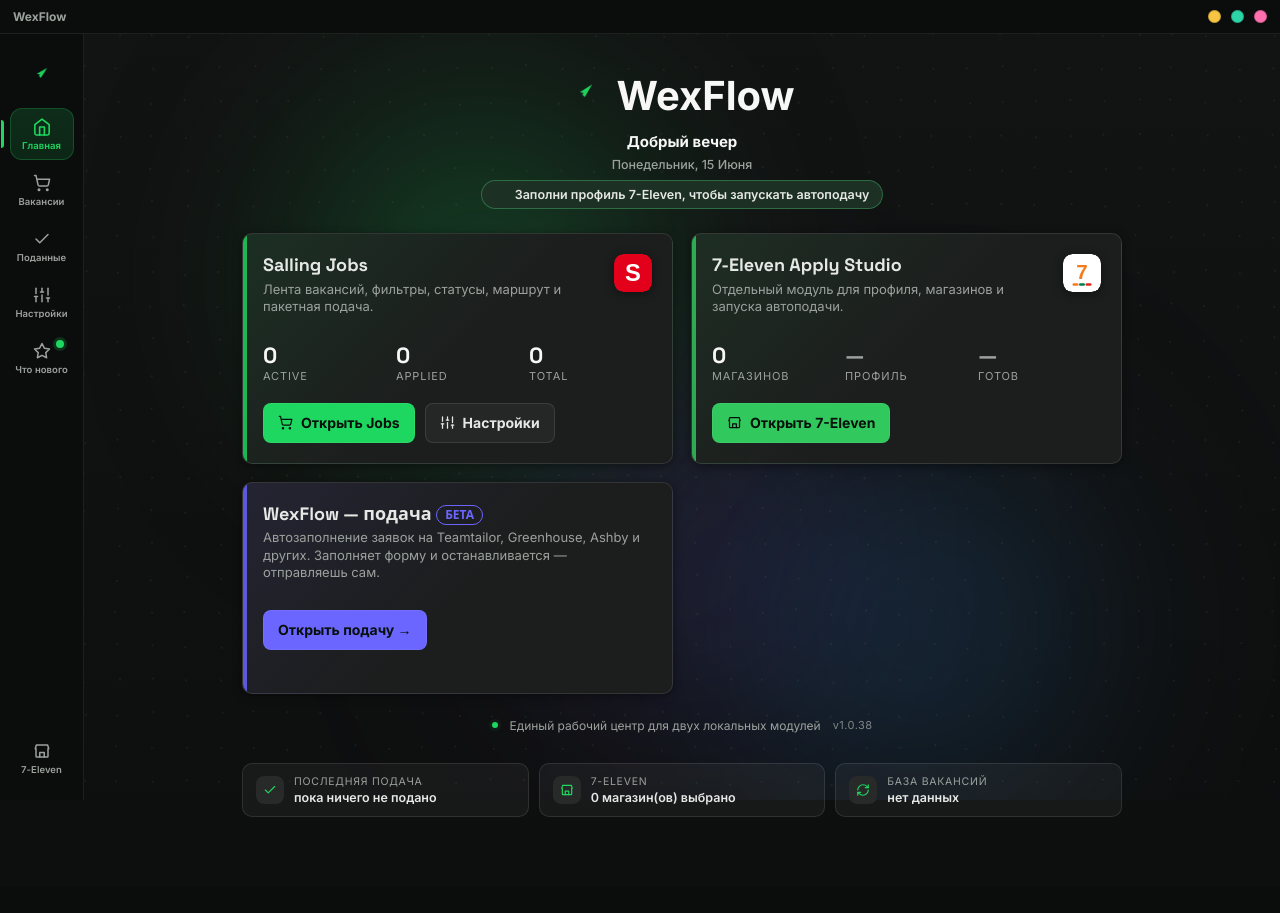
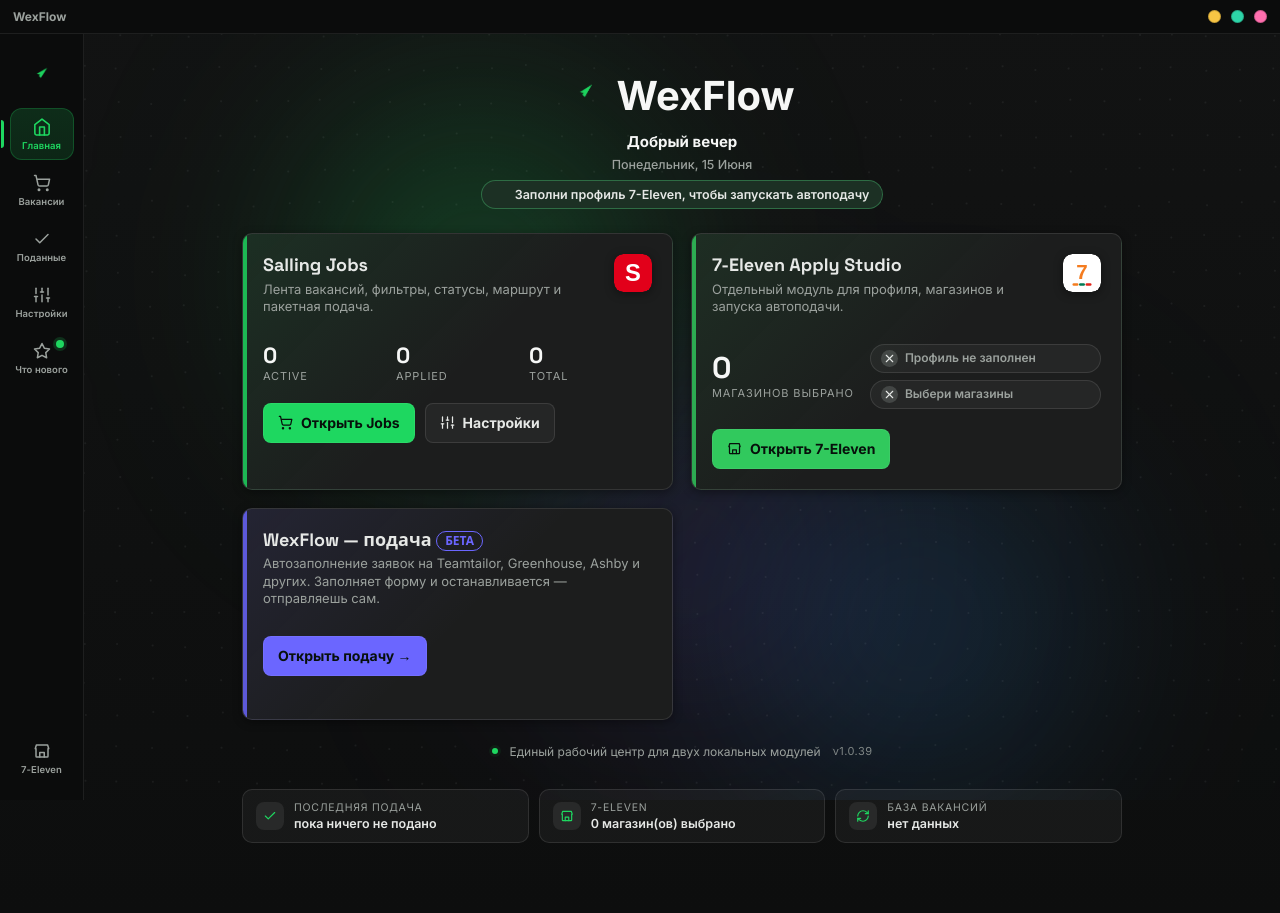
Before and after one commit to wexwxee/wexflow, a FastAPI app: page /hub in a window 1280 px wide. Before the commit the page ends 817 px from the top, so only its background shows below. Run offline with FastAPI, Linux system fonts and the light colour scheme; data that the repository does not hold is empty.

Commit message:
@ release: 1.0.39 — 7-Eleven мультифильтры, история отправок, стоп-кнопка
- карточка 7-Eleven на главной: число магазинов + статусы вместо галочек
- changelog 1.0.39

Co-Authored-By: Claude Opus 4.8 <noreply@anthropic.com>
@

```diff
--- a/changelog.py
+++ b/changelog.py
@@ -7,6 +7,17 @@
 """
 
 ENTRIES = [
+    {
+        "version": "1.0.39",
+        "date": "15 июня 2026",
+        "items": [
+            "7-Eleven: в подаче теперь можно выбрать сразу несколько регионов и городов в фильтрах (галочками), а не по одному — список магазинов подстраивается под выбранные.",
+            "7-Eleven: появилась «История отправок» внизу шага «Запуск» — все прошлые прогоны (тестовые и реальные) с датой, итогом и списком магазинов; видно, что отправлено, а что с ошибкой. Историю можно очистить.",
+            "7-Eleven: магазины, в которые анкета уже реально отправлена, помечаются в списке значком «отправлено» — и их можно скрыть галочкой «Скрыть отправленные», чтобы не подать дважды.",
+            "7-Eleven: большая заметная кнопка «Остановить отправку» появляется прямо во время прогона — отправку можно прервать в один клик.",
+            "Главная: карточка «7-Eleven Apply Studio» стала понятнее — число выбранных магазинов и наглядные статусы «Профиль готов» и «Готов к запуску».",
+        ],
+    },
     {
         "version": "1.0.38",
         "date": "15 июня 2026",
--- a/templates/hub.html
+++ b/templates/hub.html
@@ -137,6 +137,53 @@
     text-transform: uppercase;
     letter-spacing: .08em;
     white-space: nowrap;
+  }
+  /* карточка 7-Eleven: число магазинов + статус-чипы */
+  .hub-stats.seven-stats {
+    grid-template-columns: auto 1fr;
+    align-items: center;
+    gap: 16px;
+  }
+  .hub-stat.big b { font-size: 30px; }
+  .hub-stat.big span { white-space: normal; }
+  .seven-checks {
+    display: grid;
+    gap: 7px;
+    min-width: 0;
+  }
+  .seven-chip {
+    display: inline-flex;
+    align-items: center;
+    gap: 7px;
+    padding: 5px 10px;
+    border-radius: 999px;
+    font-size: 12px;
+    font-weight: 600;
+    line-height: 1;
+    border: 1px solid var(--glass-line);
+    background: var(--glass);
+    color: var(--muted);
+  }
+  .seven-chip .chk {
+    display: inline-grid;
+    place-items: center;
+    width: 17px;
+    height: 17px;
+    border-radius: 999px;
+    flex: 0 0 auto;
+  }
+  .seven-chip.ok {
+    color: var(--txt-strong);
+    border-color: color-mix(in srgb, var(--module-accent) 38%, var(--glass-line));
+    background: color-mix(in srgb, var(--module-accent) 12%, transparent);
+  }
+  .seven-chip.ok .chk {
+    background: var(--module-accent);
+    color: #07100b;
+  }
+  .seven-chip.off .chk {
+    background: color-mix(in srgb, var(--muted) 26%, transparent);
+    color: var(--txt);
   }
   .hub-module-actions {
     display: flex;
@@ -440,10 +487,21 @@
           </div>
           <div class="hub-module-icon brand"><img src="/static/brand_seven11.svg" alt="7-Eleven"></div>
         </div>
-        <div class="hub-stats">
-          <div class="hub-stat"><b>{{ seven.stores }}</b><span>магазинов</span></div>
-          <div class="hub-stat"><b class="{{ 'ok' if seven.profile_ready else 'muted' }}">{{ ic.i('check', 19) if seven.profile_ready else '—' }}</b><span>профиль</span></div>
-          <div class="hub-stat"><b class="{{ 'ok' if (seven.profile_ready and seven.stores) else 'muted' }}">{{ ic.i('check', 19) if (seven.profile_ready and seven.stores) else '—' }}</b><span>готов</span></div>
+        <div class="hub-stats seven-stats">
+          <div class="hub-stat big">
+            <b>{{ seven.stores }}</b>
+            <span>{{ 'магазин' if seven.stores == 1 else ('магазина' if 2 <= seven.stores <= 4 else 'магазинов') }} выбрано</span>
+          </div>
+          <div class="seven-checks">
+            <span class="seven-chip {{ 'ok' if seven.profile_ready else 'off' }}">
+              <i class="chk">{{ ic.i('check', 13) if seven.profile_ready else ic.i('x', 13) }}</i>
+              Профиль {{ 'готов' if seven.profile_ready else 'не заполнен' }}
+            </span>
+            <span class="seven-chip {{ 'ok' if (seven.profile_ready and seven.stores) else 'off' }}">
+              <i class="chk">{{ ic.i('check', 13) if (seven.profile_ready and seven.stores) else ic.i('x', 13) }}</i>
+              {{ 'Готов к запуску' if (seven.profile_ready and seven.stores) else 'Выбери магазины' }}
+            </span>
+          </div>
         </div>
         <div class="hub-module-actions">
           <a class="hub-link primary" href="/__app/7eleven">{{ ic.i('store', 15) }} Открыть 7-Eleven</a>
--- a/version.py
+++ b/version.py
@@ -5,7 +5,7 @@
 владелец вручную (ВЫПУСТИТЬ_ОБНОВУ.bat подскажет шаги).
 """
 
-__version__ = "1.0.38"
+__version__ = "1.0.39"
 
 # Заполни под свой аккаунт/репозиторий на GitHub, например "ivan/wexflow".
 # Пока пусто — приложение просто не проверяет обновления (и не падает).
```
